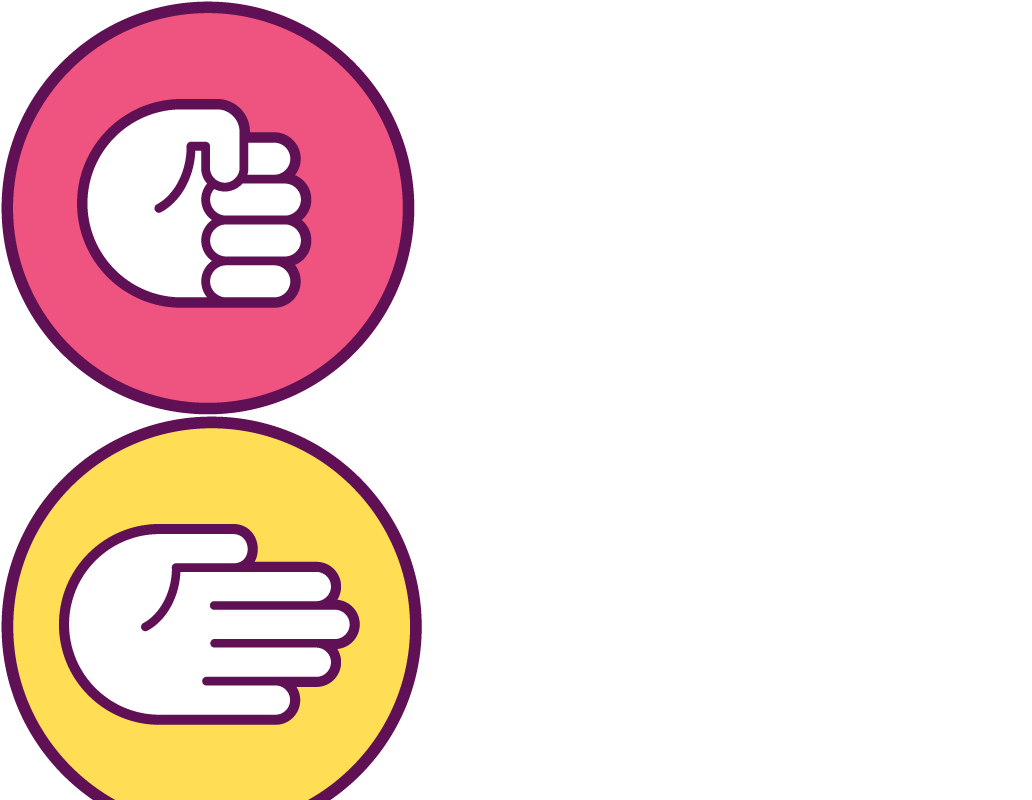
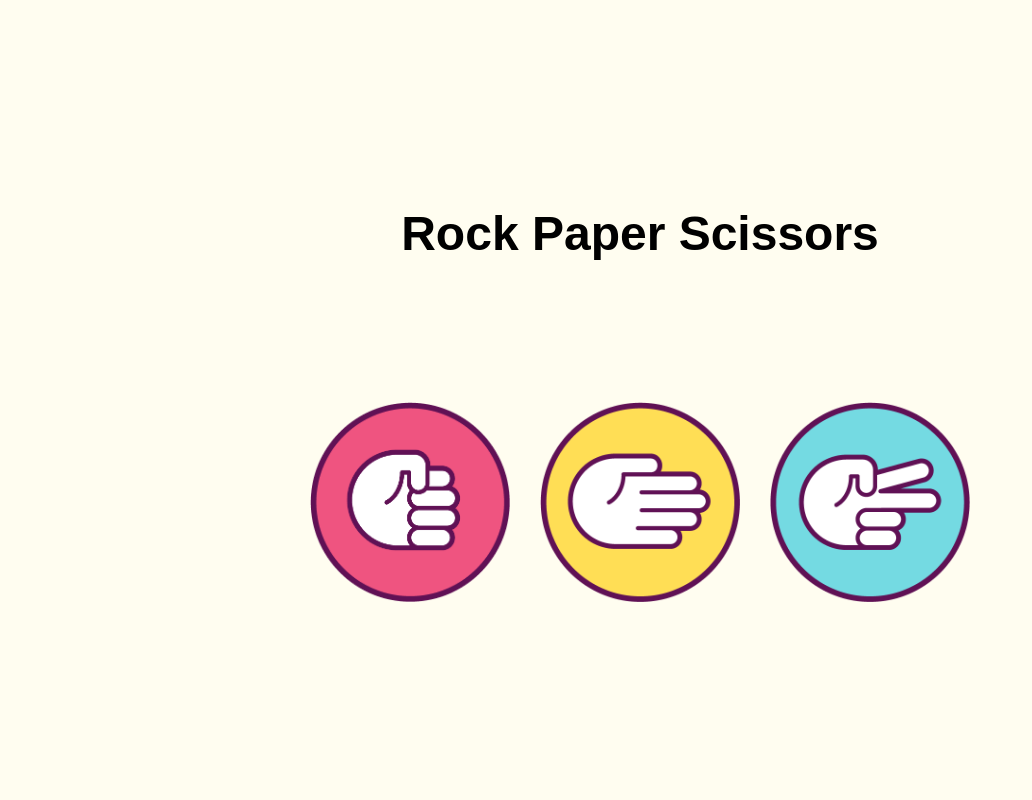
Before and after one commit to d2038-dev/rock-paper-scissors, a plain HTML site: page index.html in a window 1280 px wide. Shown: the top 800 px of the page, without its empty margins (0-1032 px from the left). Drawn offline with Linux system fonts and the light colour scheme.

Commit message:
style(layout): improve game layout and styling

```diff
--- a/index.html
+++ b/index.html
@@ -8,7 +8,9 @@
     <title>Rock Paper Scissors</title>
   </head>
   <body>
+    <div class="layout">
       <div class="game">
+        <div class="game__title">Rock Paper Scissors</div>
         <div class="game__display-results" data-id="display-results">
           <div class="game__score"></div>
           <div class="game__message"></div>
@@ -34,5 +36,6 @@
           />
         </div>
       </div>
+    </div>
   </body>
 </html>
--- a/style.css
+++ b/style.css
@@ -10,6 +10,8 @@
 
 body {
   line-height: 1.5;
+  font-family: Arial, Helvetica, sans-serif;
+  font-size: 24px;
 }
 
 img {
@@ -20,3 +22,37 @@ img {
 button {
   font: inherit;
 }
+
+.layout {
+  min-height: 100vh;
+  display: flex;
+  justify-content: center;
+  align-items: center;
+  background-color: #fffdf0;
+}
+
+.game {
+  display: flex;
+  flex-direction: column;
+  align-items: center;
+  text-align: center;
+  gap: 30px;
+}
+
+.game__title {
+  font-size: 48px;
+  font-weight: 700;
+}
+
+.game__display-results {
+  min-height: 72px;
+}
+
+.game__choices {
+  display: flex;
+  gap: 30px;
+}
+
+.game__choice {
+  max-width: 200px;
+}
```
Lines whose indentation alone changed are shown as unchanged.
